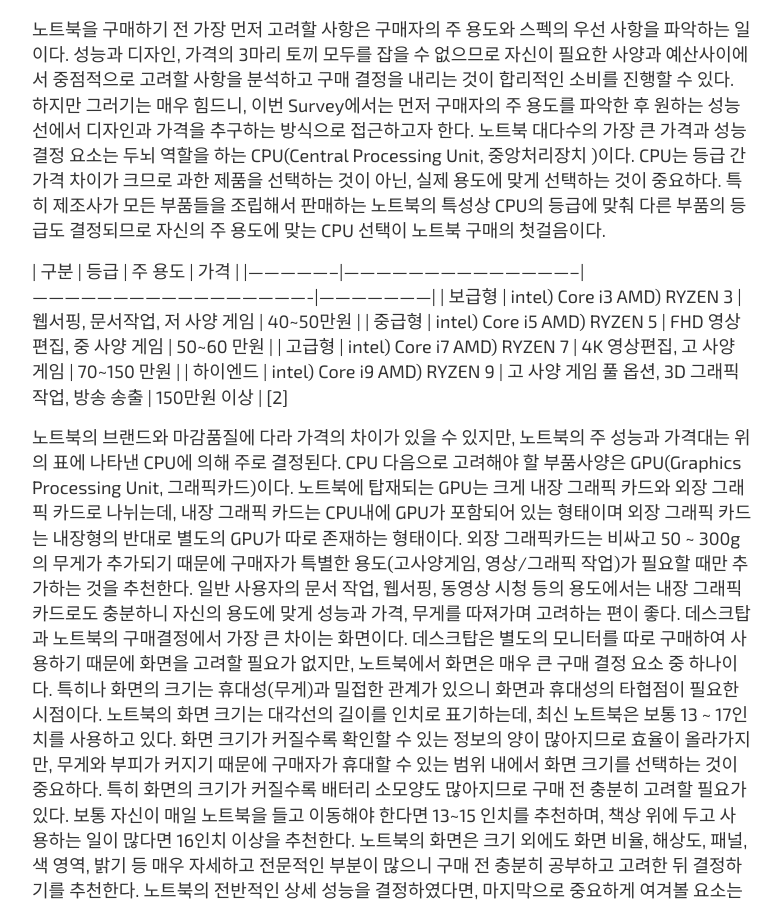
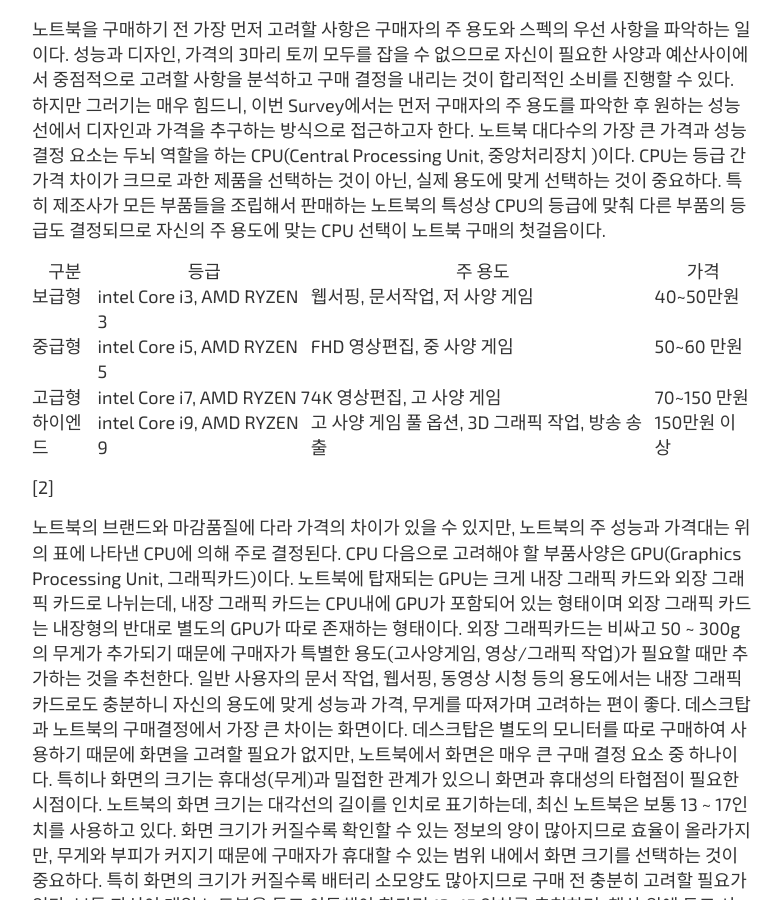
Before and after one commit to J-1ac/J-1ac.github.io, a Jekyll site: the page built from _posts/2023-10-06-how_to_choose_laptop.md, in a window 1280 px wide and 900 px high, scrolled down 1009 px. Shown: the whole window, without its empty margins (248-1030 px from the left). Built offline with Jekyll 4.4.1, drawn with Linux system fonts in a browser that asks for light colours; some web fonts are replaced; some of the changed text lies outside the part shown.

```diff
--- a/_posts/2023-10-06-how_to_choose_laptop.md
+++ b/_posts/2023-10-06-how_to_choose_laptop.md
@@ -22,10 +22,12 @@ tags: article
 
 |     구분        |     등급                                   |     주 용도                                        |     가격            |
 |-----------------|--------------------------------------------|----------------------------------------------------|---------------------|
-|     보급형      |     intel)   Core i3     AMD)   RYZEN 3    | 웹서핑, 문서작업, 저 사양 게임                     |     40~50만원       |
-|     중급형      |     intel)   Core i5     AMD)   RYZEN 5    | FHD 영상편집, 중 사양 게임                         |     50~60 만원      |
-|     고급형      |     intel)   Core i7     AMD)   RYZEN 7    | 4K 영상편집, 고 사양 게임                          |     70~150 만원     |
-|     하이엔드    |     intel)   Core i9     AMD)   RYZEN 9    | 고 사양 게임 풀 옵션, 3D 그래픽 작업, 방송 송출    |     150만원 이상    |
+|     보급형      |     intel Core i3, AMD RYZEN 3    | 웹서핑, 문서작업, 저 사양 게임                     |     40~50만원       |
+|     중급형      |     intel Core i5, AMD RYZEN 5    | FHD 영상편집, 중 사양 게임                         |     50~60 만원      |
+|     고급형      |     intel Core i7, AMD RYZEN 7    | 4K 영상편집, 고 사양 게임                          |     70~150 만원     |
+|     하이엔드    |     intel Core i9, AMD   RYZEN 9    | 고 사양 게임 풀 옵션, 3D 그래픽 작업, 방송 송출    |     150만원 이상    |
+
+
 [2]
 
 노트북의 브랜드와 마감품질에 다라 가격의 차이가 있을 수 있지만, 노트북의 주 성능과 가격대는 위의 표에 나타낸 CPU에 의해 주로 결정된다.
@@ -53,4 +55,5 @@ CPU 다음으로 고려해야 할 부품사양은 GPU(Graphics Processing Unit,
 
 ## 참고문헌
 [1] 한유나, 신영근, 박상성, 장동식, "라이프스타일에 따른 소비자 그룹의 노트북컴퓨터 구매의도 비교연구," 한국콘텐츠학회논문지, vol. 9, no. 6, pp. 134-144, 2009.
-[2] 노써치, “노트북구매가이드”https://nosearch.com/contents/guide/digitalit/notebook
+
+[2] 노써치, “노트북구매가이드”, https://nosearch.com/contents/guide/digitalit/notebook
```
